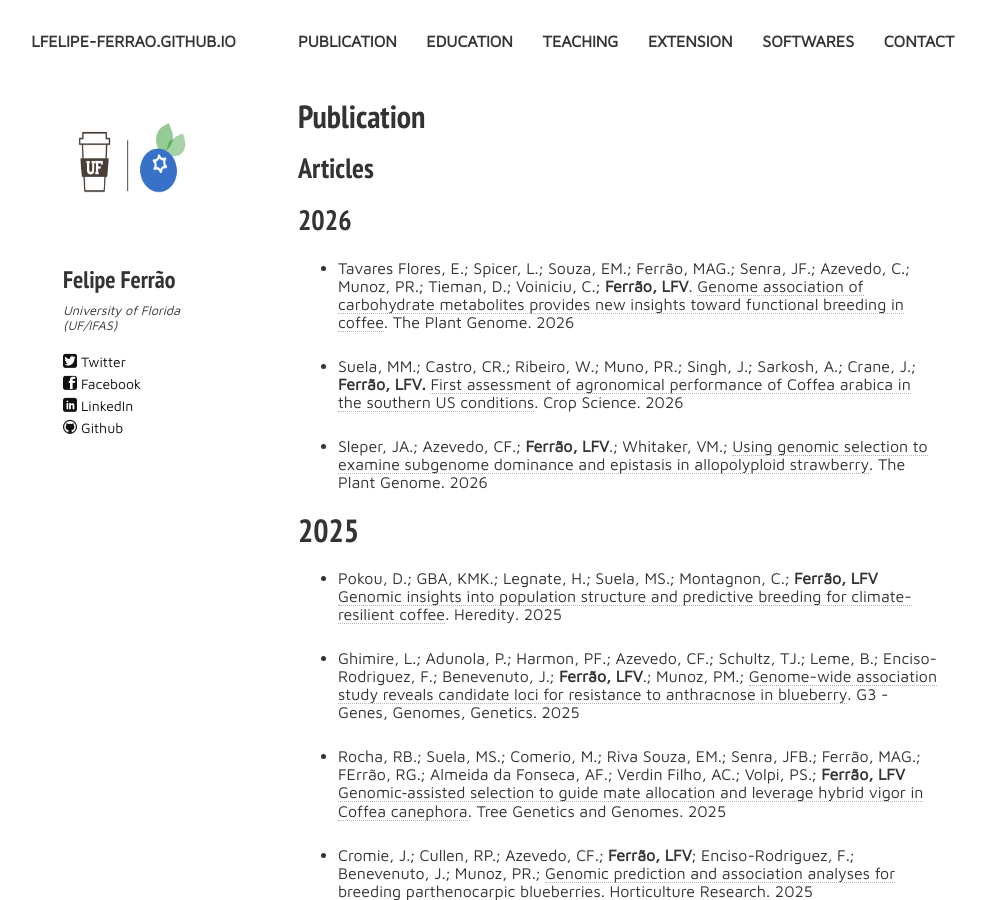
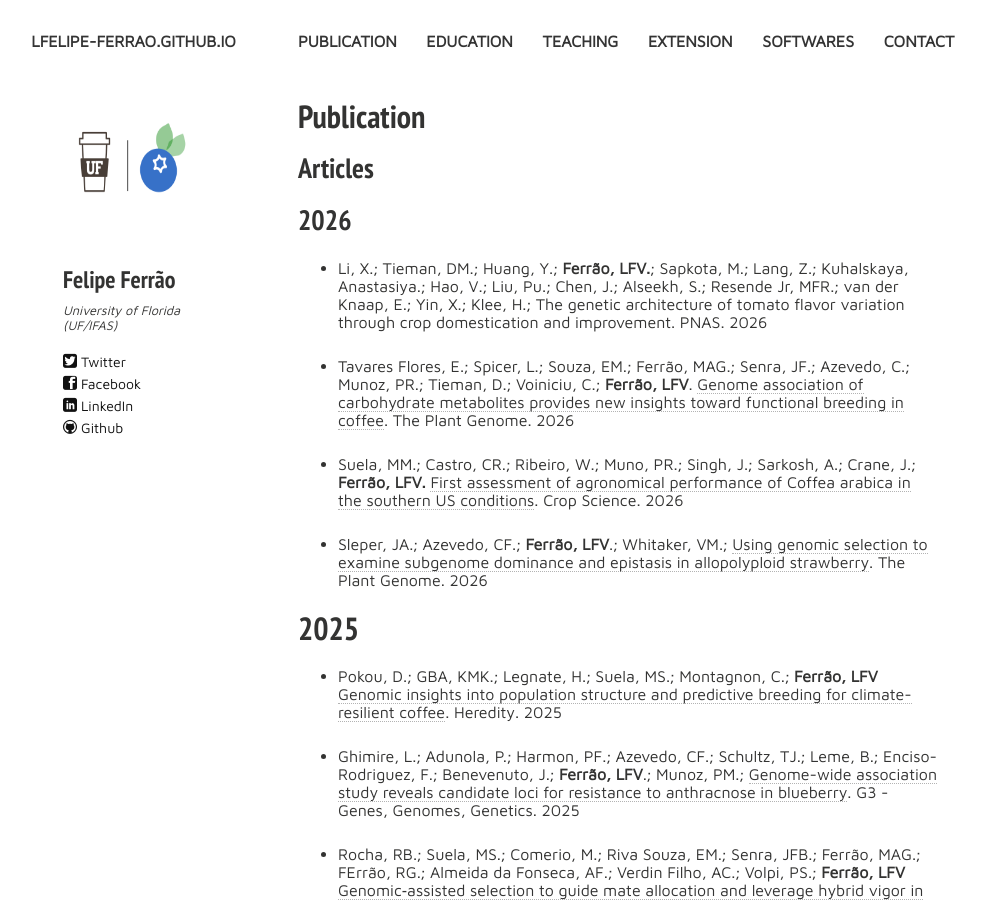
Before and after one commit to lfelipe-ferrao/lfelipe-ferrao.github.io, a Jekyll site: the page built from publication.md, in a window 1280 px wide and 900 px high. Shown: the whole window, without its empty margins (22-1008 px from the left). Built offline with Jekyll 4.4.1, drawn with Linux system fonts in a browser that asks for light colours; nearby versions of some CDN libraries.

Commit message:
Update publication.md

```diff
--- a/publication.md
+++ b/publication.md
@@ -15,6 +15,8 @@ tags: [people, undergrads, MSc, PhD, postdocs]
 ## Articles
 
 ## 2026
+
+- Li, X.;  Tieman, DM.; Huang, Y.; **Ferrão, LFV.**; Sapkota, M.; Lang, Z.; Kuhalskaya, Anastasiya.; Hao, V.; Liu, Pu.; Chen, J.;  Alseekh, S.; Resende Jr, MFR.; van der Knaap, E.;  Yin, X.; Klee, H.; The genetic architecture of tomato flavor variation through crop domestication and improvement. PNAS. 2026
 
 - Tavares Flores, E.; Spicer, L.; Souza, EM.; Ferrão, MAG.; Senra, JF.; Azevedo, C.; Munoz, PR.; Tieman, D.; Voiniciu, C.; **Ferrão, LFV**. [Genome association of carbohydrate metabolites provides new insights toward functional breeding in coffee](https://acsess.onlinelibrary.wiley.com/doi/10.1002/tpg2.70239). The Plant Genome. 2026
 
```
